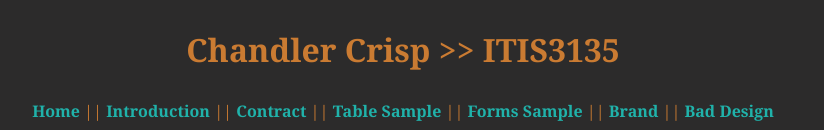
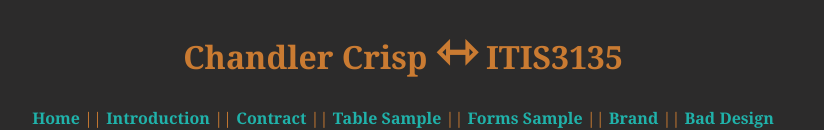
Before and after one commit to Chanc10/chanc10.github.io, a plain HTML site: page itis3135/introduction.html in a window 1280 px wide. Shown: the top 130 px of the page, without its empty margins (237-1061 px from the left). Drawn offline with Linux system fonts and the light colour scheme.

Commit message:
Update introduction.html

```diff
--- a/itis3135/introduction.html
+++ b/itis3135/introduction.html
@@ -8,7 +8,7 @@
 
     <body>
     	<header>
-    			<h1>Chandler Crisp &gt;&gt; ITIS3135</h1>
+    			<h1>Chandler Crisp <span style='font-size:50px;'>&#8703;</span> ITIS3135</h1>
     	</header>
     	<nav>
             <a href="index.htm">Home</a>
```
